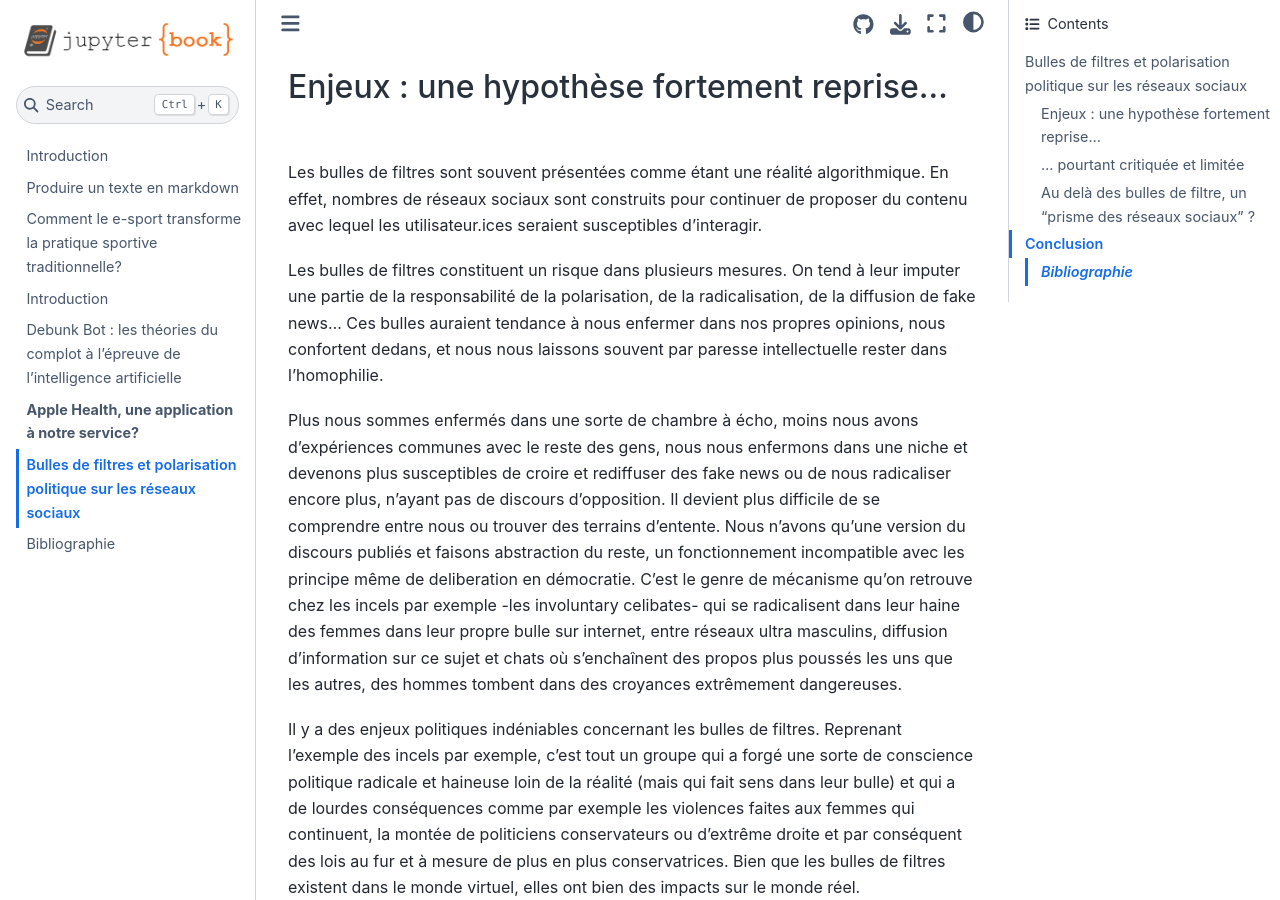
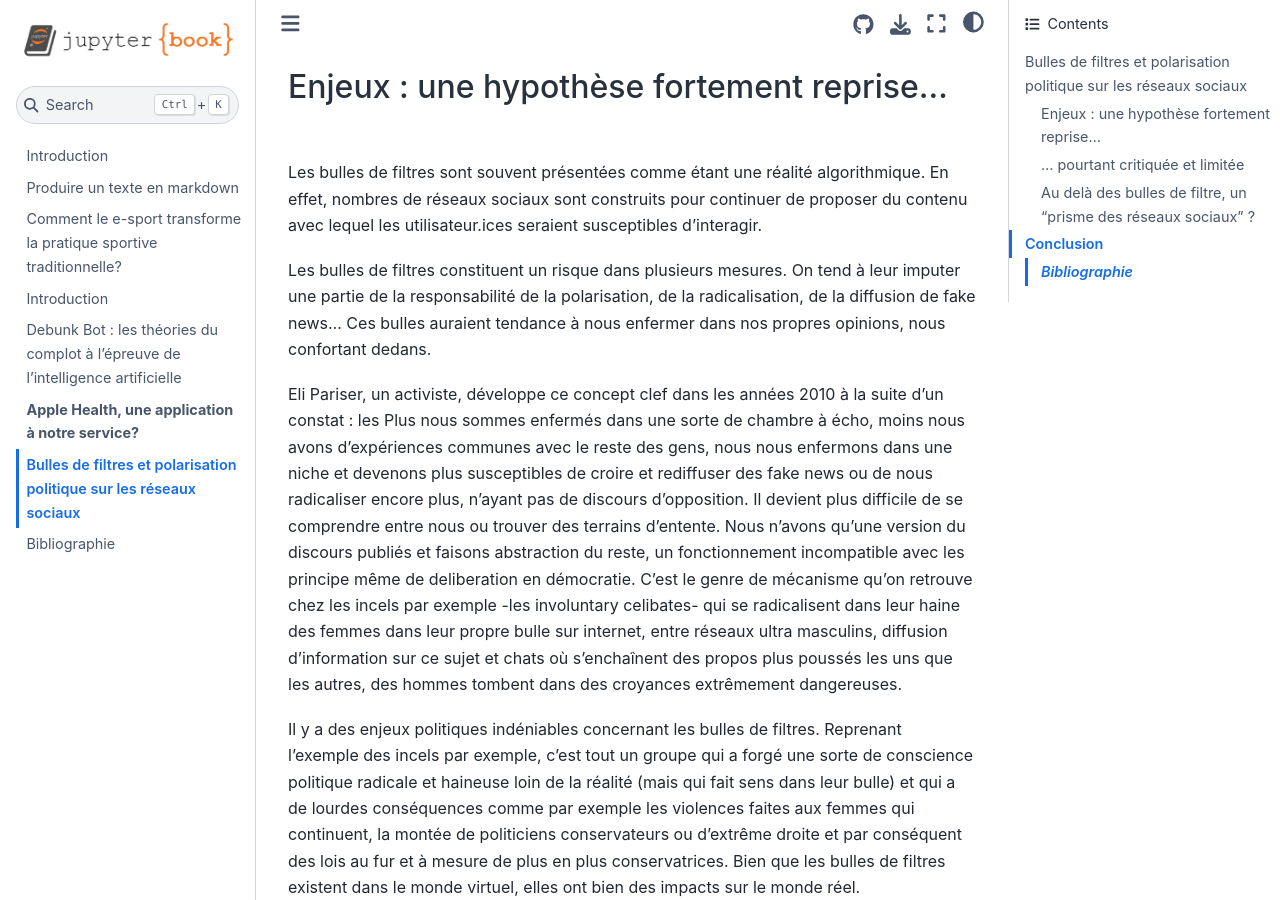
Before and after one commit to luneauaymeric/digital_culture_collective_page_g6, a Jupyter Book: the page built from bubbles/bulles_de_filtre.md, in a window 1280 px wide and 900 px high, scrolled down 1417 px. Built offline with Jupyter Book 1.0.4 settings and Sphinx 7.4.7 and the Sphinx Book theme 1.1.4, drawn with Linux system fonts in a browser that asks for light colours; some of the changed lines change nothing that is shown.

Commit message:
bubbles/bulles_de_filtre.md updated from https://stackedit.io/

```diff
--- a/bubbles/bulles_de_filtre.md
+++ b/bubbles/bulles_de_filtre.md
@@ -17,8 +17,9 @@ Selon la **CNIL**, la bulle de filtres est un “phénomène principalement obse
 
 Les bulles de filtres sont souvent présentées comme étant une réalité algorithmique. En effet, nombres de réseaux sociaux sont construits pour continuer de proposer du contenu avec lequel les utilisateur.ices seraient susceptibles d’interagir.
 
-Les bulles de filtres constituent un risque dans plusieurs mesures. On tend à leur imputer une partie de la responsabilité de la polarisation, de la radicalisation, de la diffusion de fake news… Ces bulles auraient tendance à nous enfermer dans nos propres opinions, nous confortent dedans, et nous nous laissons souvent par paresse intellectuelle rester dans l’homophilie.
+Les bulles de filtres constituent un risque dans plusieurs mesures. On tend à leur imputer une partie de la responsabilité de la polarisation, de la radicalisation, de la diffusion de fake news… Ces bulles auraient tendance à nous enfermer dans nos propres opinions, nous confortant dedans.
 
+Eli Pariser, un activiste, développe ce concept clef dans les années 2010 à la suite d'un constat : les
 Plus nous sommes enfermés dans une sorte de chambre à écho, moins nous avons d’expériences communes avec le reste des gens, nous nous enfermons dans une niche et devenons plus susceptibles de croire et rediffuser des fake news ou de nous radicaliser encore plus, n’ayant pas de discours d’opposition. Il devient plus difficile de se comprendre entre nous ou trouver des terrains d’entente. Nous n’avons qu’une version du discours publiés et faisons abstraction du reste, un fonctionnement incompatible avec les principe même de deliberation en démocratie. C’est le genre de mécanisme qu’on retrouve chez les incels par exemple -les involuntary celibates- qui se radicalisent dans leur haine des femmes dans leur propre bulle sur internet, entre réseaux ultra masculins, diffusion d’information sur ce sujet et chats où s’enchaînent des propos plus poussés les uns que les autres, des hommes tombent dans des croyances extrêmement dangereuses.
 
 Il y a des enjeux politiques indéniables concernant les bulles de filtres. Reprenant l’exemple des incels par exemple, c’est tout un groupe qui a forgé une sorte de conscience politique radicale et haineuse loin de la réalité (mais qui fait sens dans leur bulle) et qui a de lourdes conséquences comme par exemple les violences faites aux femmes qui continuent, la montée de politiciens conservateurs ou d’extrême droite et par conséquent des lois au fur et à mesure de plus en plus conservatrices. Bien que les bulles de filtres existent dans le monde virtuel, elles ont bien des impacts sur le monde réel.
@@ -129,7 +130,7 @@ Cette approche nous permet d’envisager des questionnements plus larges liés a
 [^]: Zuiderveen Borgesius et al., « Should We Worry about Filter Bubbles? »
 
 <!--stackedit_data:
-eyJoaXN0b3J5IjpbMjA5NTkxNzg3MCwtMTQxMzgyOTMwLC0xND
-MyNTYxMTIsMTU3Nzg2MzUxNCw2NTA0MTg3NzAsLTE4NTg2OTQ3
-NDZdfQ==
+eyJoaXN0b3J5IjpbNTQ0MDc4NDgzLC0xNDEzODI5MzAsLTE0Mz
+I1NjExMiwxNTc3ODYzNTE0LDY1MDQxODc3MCwtMTg1ODY5NDc0
+Nl19
 -->
```
